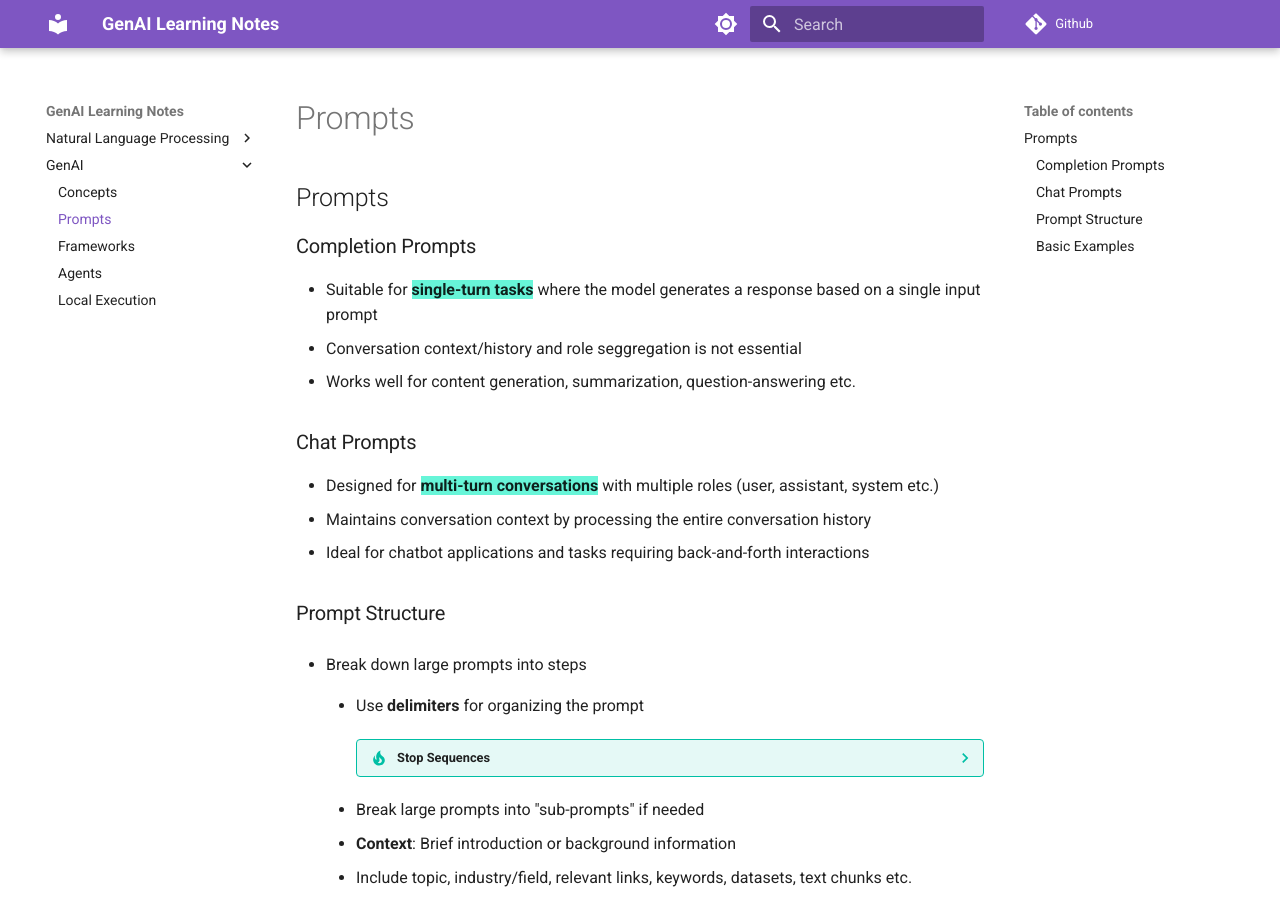
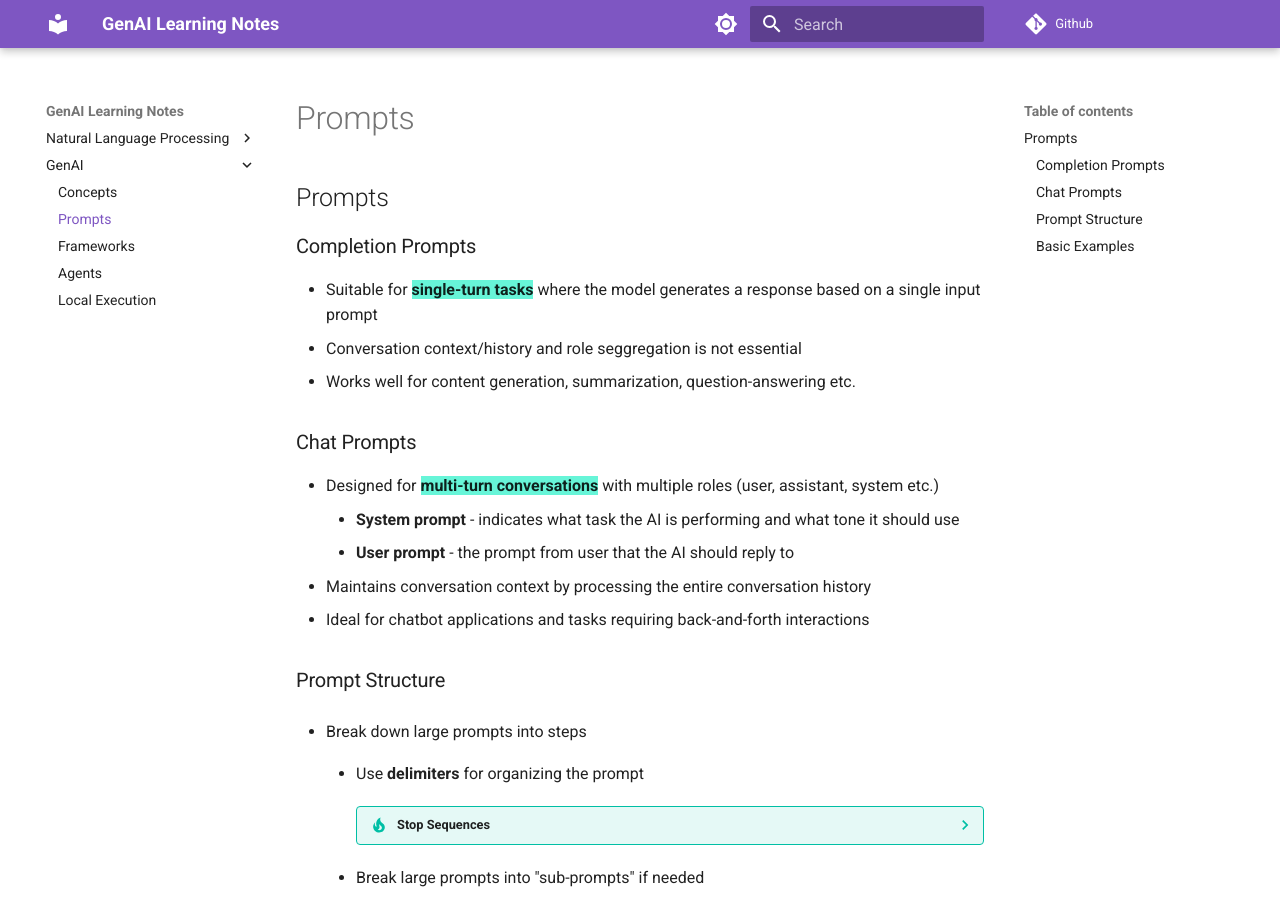
Before and after one commit to paulang1807/learn-genai, an MkDocs documentation site: the page built from docs/prompts.md, in a window 1280 px wide and 900 px high. Built offline with MkDocs 1.6.1 and Material for MkDocs 9.7.7, drawn with Linux system fonts in a browser that asks for light colours; comment, search, counter and statistics services are not loaded.

Commit message:
organize notebooks

```diff
--- a/docs/prompts.md
+++ b/docs/prompts.md
@@ -9,6 +9,8 @@
 ### Chat Prompts
 
 - Designed for ==**multi-turn conversations**== with multiple roles (user, assistant, system etc.)
+    - **System prompt** - indicates what task the AI is performing and what tone it should use
+    - **User prompt** - the prompt from user that the AI should reply to
 - Maintains conversation context by processing the entire conversation history
 - Ideal for chatbot applications and tasks requiring back-and-forth interactions
 
```
Also changed, not shown: 4 other files.
